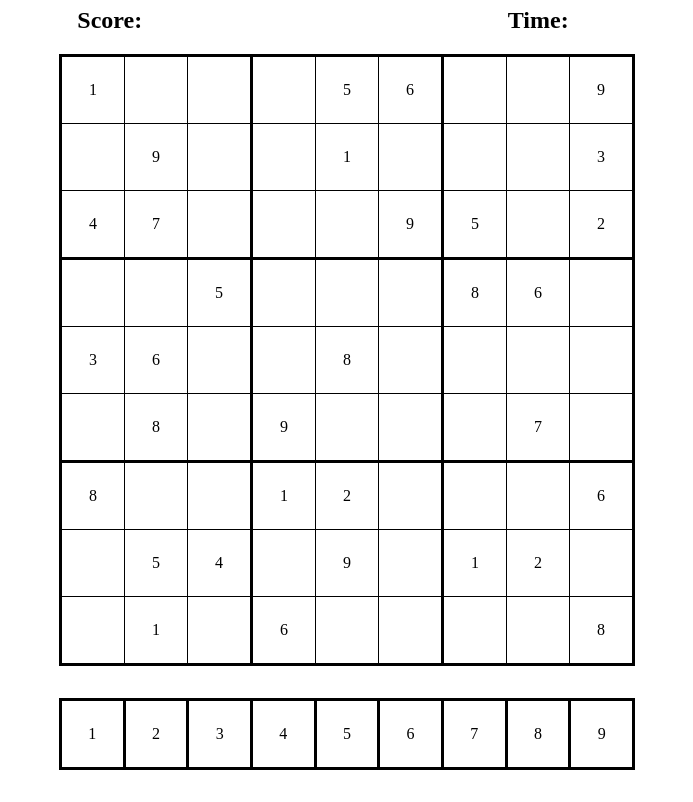
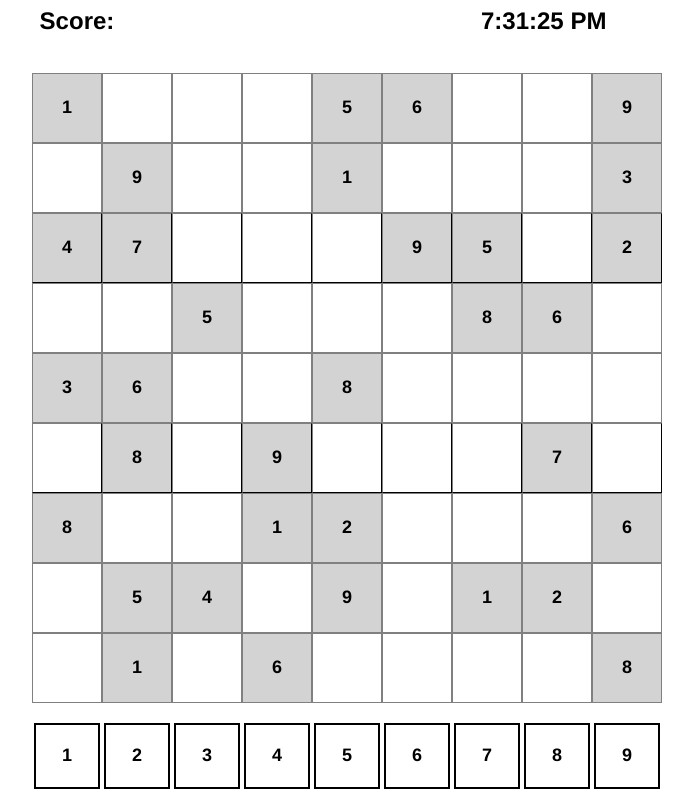
Before and after one commit to jholt3/Milestone-Project-1_Browser-Game, a plain HTML site: page index.html in a window 1280 px wide. Shown: the part 73-875 px from the top of the page, without its empty margins (293-986 px from the left). Drawn offline with Linux system fonts and the light colour scheme.

Commit message:
added functionality and refactored HTML and CSS

```diff
--- a/index.html
+++ b/index.html
@@ -5,134 +5,26 @@
     <script src="index.js"></script>
 </head>
 <body>
-    <main>
-        <!--H1 Sudoku Tag-->
-        <h1>Sudoku</h1>
-       <!--H2 Score (Top Left) Timer (Top Right)-->
-   <h2>
-    <span id='cscore'>Score:</span>
-    <span id='ctime'>Time:</span>
-   </h2>
-         <!--DIV that contains 9x9 Grid-->
-   <table align="center">
-       <tr>
-        <td class="filled">1</td>
-        <td class="empty"></td>
-        <td class="rBorder"></td>
-        <td class="empty"></td>
-        <td class="filled">5</td>
-        <td class="rBorder">6</td>
-        <td class="empty"></td>
-        <td class="empty"></td>
-        <td class="filled">9</td>
-       </tr>
-       <tr>
-        <td class="empty"></td>
-        <td class="filled">9</td>
-        <td class="rBorder"></td>
-        <td class="empty"></td>
-        <td class="filled">1</td>
-        <td class="rBorder"></td>
-        <td class="empty"></td>
-        <td class="empty"></td>
-        <td class="filled">3</td>
-       </tr>
-       <tr class="bBorder">
-        <td class="empty">4</td>
-        <td class="filled">7</td>
-        <td class="rBorder"></td>
-        <td class="empty"></td>
-        <td class="filled"></td>
-        <td class="rBorder">9</td>
-        <td class="empty">5</td>
-        <td class="empty"></td>
-        <td class="filled">2</td>
-       </tr>
-       <tr>
-        <td class="empty"></td>
-        <td class="filled"></td>
-        <td class="rBorder">5</td>
-        <td class="empty"></td>
-        <td class="filled"></td>
-        <td class="rBorder"></td>
-        <td class="empty">8</td>
-        <td class="empty">6</td>
-        <td class="filled"></td>
-       </tr>
-       <tr>
-        <td class="empty">3</td>
-        <td class="filled">6</td>
-        <td class="rBorder"></td>
-        <td class="empty"></td>
-        <td class="filled">8</td>
-        <td class="rBorder"></td>
-        <td class="empty"></td>
-        <td class="empty"></td>
-        <td class="filled"></td>
-       </tr>
-       <tr class="bBorder">
-        <td class="empty"></td>
-        <td class="filled">8</td>
-        <td class="rBorder"></td>
-        <td class="empty">9</td>
-        <td class="filled"></td>
-        <td class="rBorder"></td>
-        <td class="empty"></td>
-        <td class="empty">7</td>
-        <td class="filled"></td>
-       </tr>
-       <tr>
-        <td class="empty">8</td>
-        <td class="filled"></td>
-        <td class="rBorder"></td>
-        <td class="empty">1</td>
-        <td class="filled">2</td>
-        <td class="rBorder"></td>
-        <td class="empty"></td>
-        <td class="empty"></td>
-        <td class="filled">6</td>
-       </tr>
-       <tr>
-        <td class="empty"></td>
-        <td class="filled">5</td>
-        <td class="rBorder">4</td>
-        <td class="empty"></td>
-        <td class="filled">9</td>
-        <td class="rBorder"></td>
-        <td class="empty">1</td>
-        <td class="empty">2</td>
-        <td class="filled"></td>
-       </tr>
-       <tr>
-        <td class="empty"></td>
-        <td class="filled">1</td>
-        <td class="rBorder"></td>
-        <td class="empty">6</td>
-        <td class="filled"></td>
-        <td class="rBorder"></td>
-        <td class="empty"></td>
-        <td class="empty"></td>
-        <td class="filled">8</td>
-       </tr>
-   </table>
 
-   <div align="center">
-    <table class="table2">
-        <td class="value">1</td>
-        <td class="value">2</td>
-        <td class="value">3</td>
-        <td class="value">4</td>
-        <td class="value">5</td>
-        <td class="value">6</td>
-        <td class="value">7</td>
-        <td class="value">8</td>
-        <td class="value">9</td>
-    </table>
-   </div>
+    <!--H1 Sudoku Tag-->
+    <h1>Sudoku</h1>
 
+    <!--H2 Score (Top Left) Timer (Top Right)-->
+    <h2>
+        <span id='cScore'>Score:</span>
+        <span id='cTime'>Time:</span>
+    </h2>
 
+    <br>
 
+    <!--DIV that contains 9x9 Grid (Refactored to be generated by function that references an array)-->
+    <div id='grid'></div>
 
-    </main>
+    <br>
+
+    <!--DIV that contains the numbers at the bottom of the page that can be selected-->
+    <div id="row"></div>
+
 </body>
+
 </html>
--- a/index.js
+++ b/index.js
@@ -1,33 +1,95 @@
-// Create function that tracks time  and displays it
-
-// Create function that keeps score and displays it
+let rSelected = null;
+let gSelected = null;
 
 
-// Create 9x9 grid numbers (potentially fetch data from API)
-let e = null
-let gameArray = [
-    1, e, e, e, 5, 6, e, e, 9,
-    e, 9, e, e, 1, e, e, e, 3,
-    4, 7, e, e, e, 9, 5, e, 2,
-    e, e, 5, e, e, e, 8, 6, e,
-    3, 6, e, e, 8, e, e, e, e,
-    e, 8, e, 9, e, e, e, 7, e,
-    8, e, e, 1, 2, e, e, e, 6,
-    e, 5, 4, e, 9, e, 1, 2, e,
-    e, 1, e, 6, e, e, e, e, 8
+// 9x9 grid numbers (potentially fetch data from API)
+let grid = [
+    '1eee56ee9',
+    'e9ee1eee3',
+    '47eee95e2',
+    'ee5eee86e',
+    '36ee8eeee',
+    'e8e9eee7e',
+    '8ee12eee6',
+    'e54e9e12e',
+    'e1e6eeee8',
 ]
 // Define correct numbers in 9x9 grid
 let solutionArray = [
-    1, 2, 3, 4, 5, 6, 7, 8, 9,
-    5, 9, 8, 7, 1, 2, 6, 4, 3,
-    4, 7, 6, 8, 3, 9, 5, 1, 2,
-    9, 4, 5, 2, 7, 3, 8, 6, 1,
-    3, 6, 7, 5, 8, 1, 2, 9, 4,
-    2, 8, 1, 9, 6, 4, 3, 7, 5,
-    8, 3, 9, 1, 2, 7, 4, 5, 6,
-    6, 5, 4, 3, 9, 8, 1, 2, 7,
-    7, 1, 2, 6, 4, 5, 9, 3, 8,
+    '123456789',
+    '598712643',
+    '476839512',
+    '945273861',
+    '367581294',
+    '281964375',
+    '839127456',
+    '654398127',
+    '712645938',
 ]
 
 
-// Create a boolean function that allows number to be included or rejected depending on accuracy
+// Boolean function that allows number to be included or rejected depending on accuracy
+
+// Function that tracks time  and displays it
+setInterval(myTimer, 1000);
+
+function myTimer() {
+    const date = new Date();
+    document.getElementById("cTime").innerHTML = date.toLocaleTimeString();
+}
+
+// Function that keeps score and displays it
+
+
+// Function that populates the cells in the game grid and row of numbers that can be selected (Referenced tutorial here:https://www.youtube.com/watch?v=S4uRtTb8U-U)
+
+window.onload = function(){
+    populateCells();
+}
+
+function populateCells(){
+    for (let i=1; i<=9; i++) {
+        let rCell = document.createElement('div');
+        rCell.id = i;
+        rCell.innerText = i;
+        rCell.addEventListener('click', selectRCell);
+        rCell.classList.add('rCell');
+        document.getElementById('row').appendChild(rCell);
+    }
+
+    for (let x=0; x<9; x++) {
+        for (let y=0; y<9; y++) {
+            let gCell = document.createElement('div');
+            gCell.id = x.toString() + "e" + y.toString();
+        if (grid[x][y] != "e"){
+            gCell.innerText = grid[x][y];
+            gCell.classList.add('gStyle');
+        }
+        if (x == 2 || x == 5) {
+            gCell.classList.add('hBorder');
+        }
+        if (x == 2 || x == 5) {
+            gCell.classList.add('vBorder');
+        }
+            gCell.addEventListener('click', selectGCell);
+            gCell.classList.add('gCell');
+            document.getElementById('grid').append(gCell);
+        }
+    }
+}
+
+// Function that selects a number in the bottom row (Referenced tutorial here:https://www.youtube.com/watch?v=S4uRtTb8U-U )
+
+function selectRCell() {
+    if (rSelected != null) {
+        rSelected.classList.remove('cSelected')
+    }
+    rSelected = this;
+    rSelected.classList.add('cSelected');
+}
+
+function selectGCell() {
+    if (rSelected) {
+        this.innerText = rSelected.id;
+    }
+}
--- a/style.css
+++ b/style.css
@@ -1,51 +1,72 @@
-
-h1 {
+body {
     text-align: center;
+    font-family: Helvetica;
 }
 
-h2 {
-    text-align: center;
-}
-
-#cscore {
+#cScore {
     padding-right: 15em;
 }
 
-#ctime {
+#cTime {
     padding-right: 2em;
 }
 
-table {
-    width: 36em;
-    height: 36em;
-    border-collapse: collapse;
-    border: 3px solid black;
-}
+#grid {
+    width: 630px;
+    height: 630px;
 
-td, th {
-    width: 4em;
-    height: 4em;
-    text-align: center;
-    border: 1px solid black;
+    margin: 0 auto;
+    display: flex;
+    flex-wrap: wrap;
 
 }
 
-.rBorder {
-    border-right: 3px solid black;
+#row {
+    width: 630px;
+    height: 70px;
+
+    margin: 0 auto;
+    display: flex;
+    flex-wrap: wrap;
 }
 
-.bBorder {
-    border-bottom: 3px solid black;
+.gCell {
+    width: 68px;
+    height: 68px;
+    border: 1px solid gray;
+
+    font-size: 18px;
+    font-weight: bold;
+    display: flex;
+    justify-content: center;
+    align-items: center;
 }
 
-.table2 {
-    width: 36em;
-    height: 4em;
-    margin: 2em;
-    border-collapse: collapse;
-    border: 3px solid black;
+.rCell {
+    width: 62px;
+    height: 62px;
+    border: 2px solid black;
+    margin: 2px;
+
+    font-size: 18px;
+    font-weight: bold;
+    display: flex;
+    justify-content: center;
+    align-items: center;
 }
 
-.value {
-    border: 3px solid black;
+.cSelected {
+    background-color:limegreen;
 }
+
+.gStyle {
+    background-color: lightgray;
+}
+
+.hBorder {
+    border-bottom: 1px solid black;
+}
+
+.vBorder {
+    border-right: 1px solid black;
+}
```
